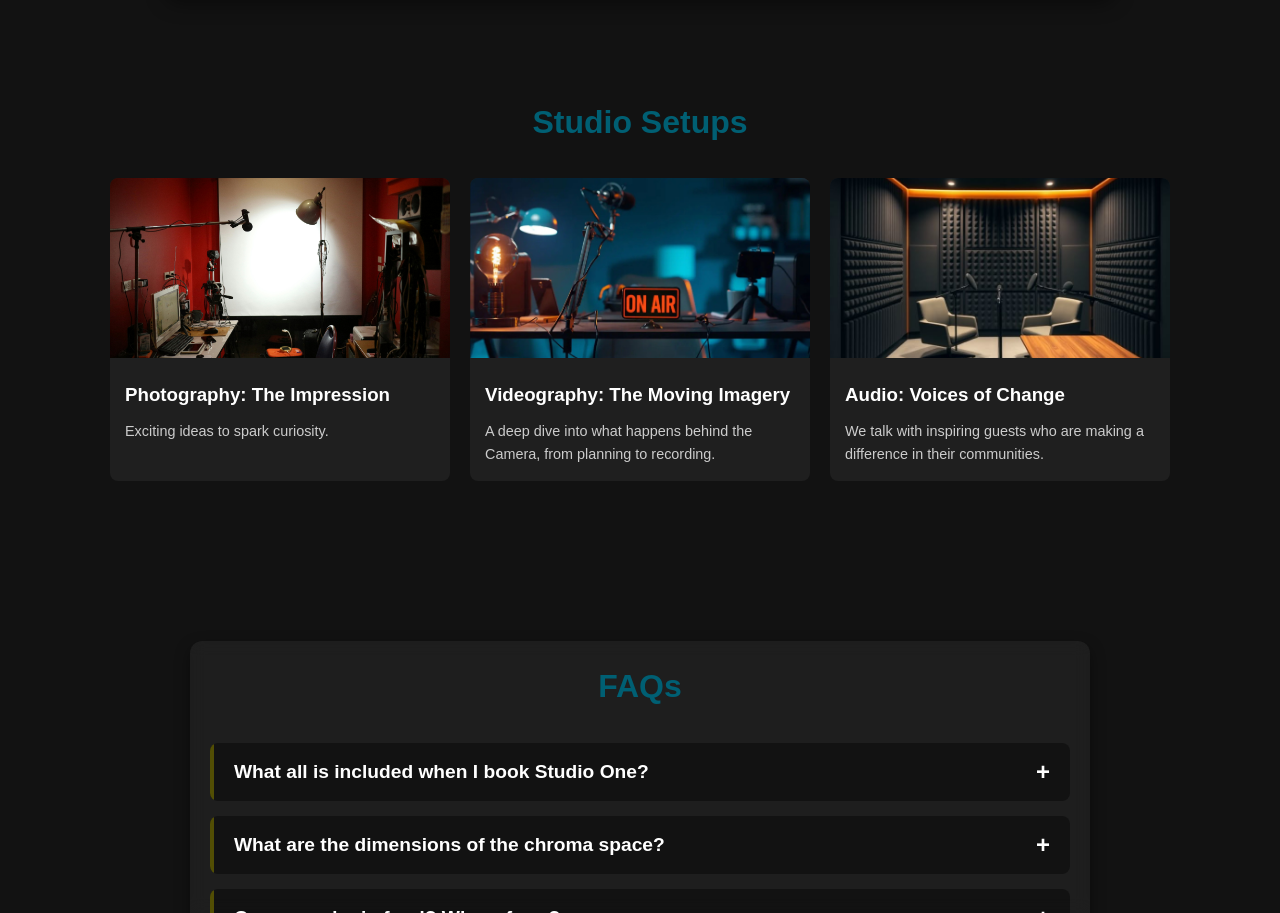
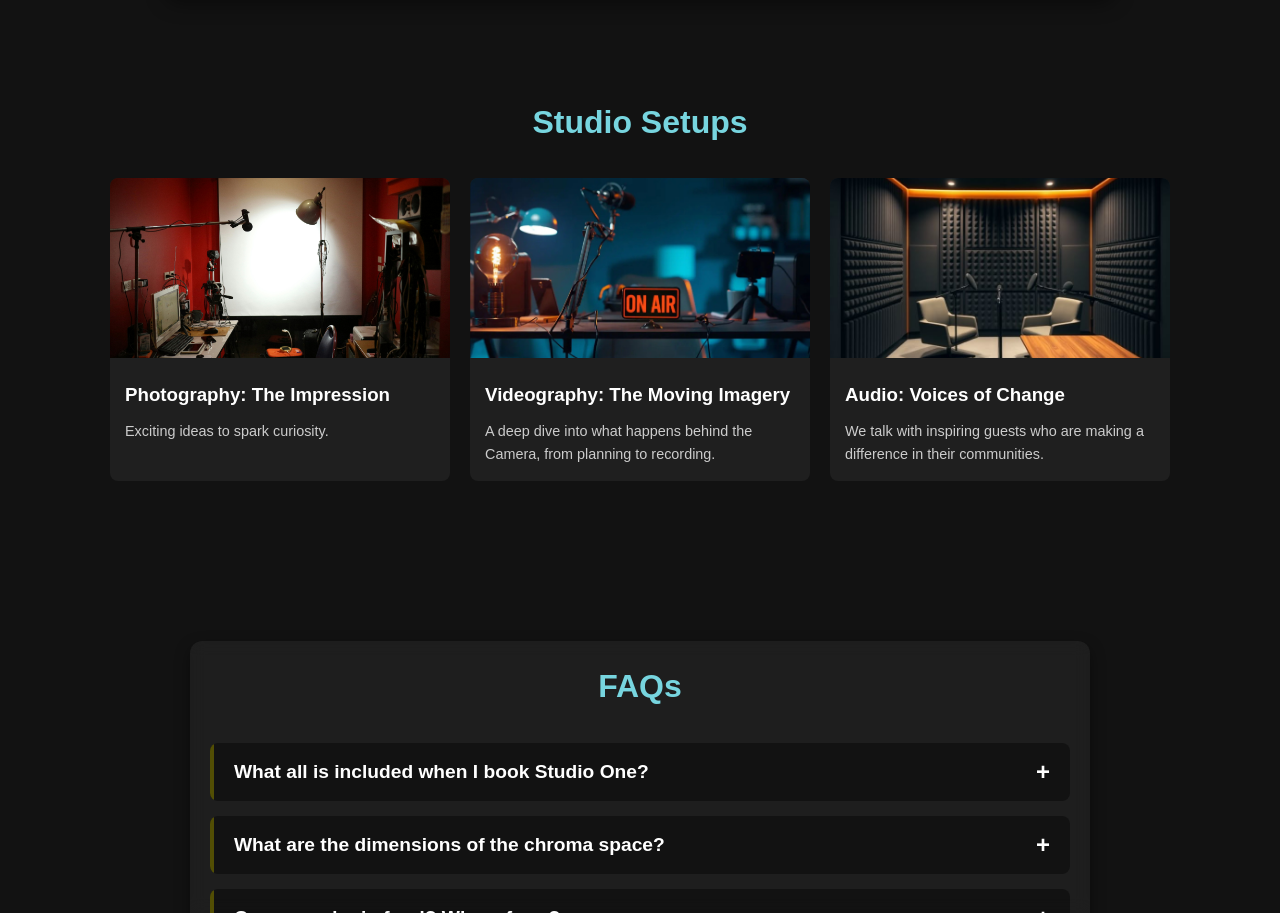
Before and after one commit to jasvin-singh/time2talk, a plain HTML site: page index.html in a window 1280 px wide. Shown: the part 1324-2237 px from the top of the page. Drawn offline with Linux system fonts and the light colour scheme.

Commit message:
Update index.html

```diff
--- a/index.html
+++ b/index.html
@@ -202,7 +202,7 @@ nav ul li:nth-child(5) ul li a:hover { background-color: #1F4233; border-radius:
         .episodes h2 {
             text-align: center;
             margin-bottom: 30px;
-            color: #005f73;
+            color: #77d5df;
             font-size: 32px;
         }
 
@@ -697,7 +697,7 @@ footer .copyright {
 
     .faq h2 {
         text-align: center;
-        color: #005f73;
+        color: #77d5df;
         margin-bottom: 30px;
         font-size: 2rem;
     }
```
